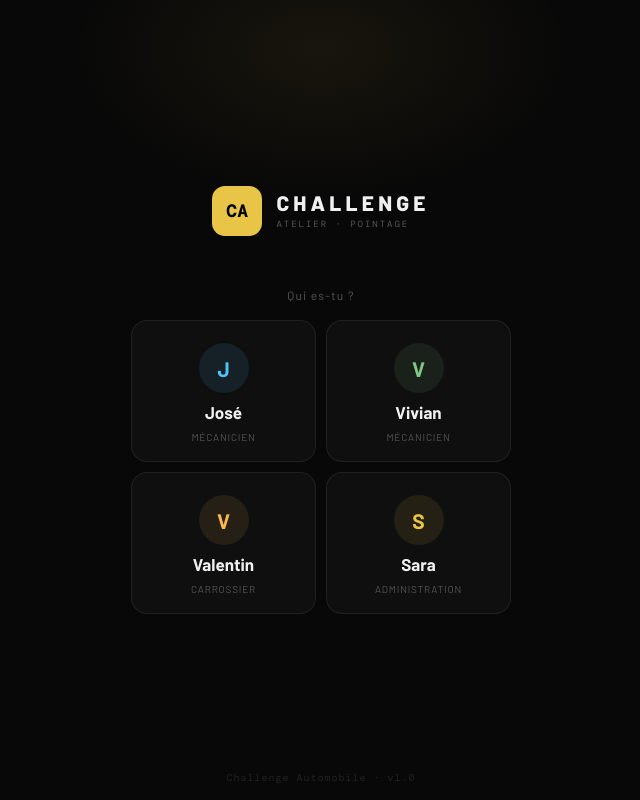
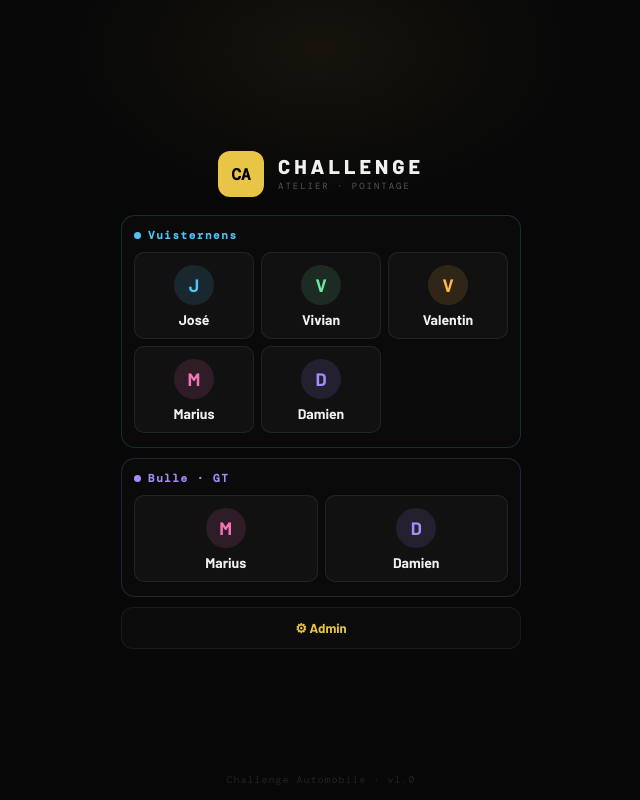
Before and after one commit to Damper681/challenge-timeclock, a React (Vite) app in the folder challenge-timeclock/challenge-timeclock/: page / in a window 1280 px wide. Shown: the whole page, without its empty margins (319-959 px from the left). Built offline with nearby package versions, Linux system fonts and the light colour scheme.

Commit message:
Update LoginScreen.jsx

```diff
--- a/challenge-timeclock/challenge-timeclock/src/screens/LoginScreen.jsx
+++ b/challenge-timeclock/challenge-timeclock/src/screens/LoginScreen.jsx
@@ -1,20 +1,46 @@
 import { useState } from 'react'
 
-const USERS = [
-  { id: 'jose',     name: 'José',     role: 'mechanic',   label: 'Mécanicien',     color: '#4fc3f7' },
-  { id: 'vivian',   name: 'Vivian',   role: 'mechanic',   label: 'Mécanicien',     color: '#81c784' },
-  { id: 'valentin', name: 'Valentin', role: 'carrossier', label: 'Carrossier',     color: '#ffb74d' },
-  { id: 'sara',     name: 'Sara',     role: 'admin',      label: 'Administration', color: '#e8c547' },
+const CHALLENGE_USERS = [
+  { id: 'jose',     name: 'José',     role: 'mechanic',   label: 'Mécanicien',  space: 'challenge', color: '#4fc3f7' },
+  { id: 'vivian',   name: 'Vivian',   role: 'mechanic',   label: 'Mécanicien',  space: 'challenge', color: '#6ee7a0' },
+  { id: 'valentin', name: 'Valentin', role: 'carrossier', label: 'Carrossier',  space: 'challenge', color: '#ffb74d' },
+  { id: 'marius_c', name: 'Marius',   role: 'mechanic',   label: 'Mécanicien',  space: 'challenge', color: '#f472b6' },
+  { id: 'damien_c', name: 'Damien',   role: 'mechanic',   label: 'Mécanicien',  space: 'challenge', color: '#a78bfa' },
 ]
+
+const GT_USERS = [
+  { id: 'marius',  name: 'Marius',  role: 'mechanic', label: 'Mécanicien', space: 'gt', color: '#f472b6' },
+  { id: 'damien',  name: 'Damien',  role: 'mechanic', label: 'Mécanicien', space: 'gt', color: '#a78bfa' },
+]
+
+const ADMIN_USER = { id: 'admin', name: 'Admin', role: 'admin', label: 'Administration', space: 'all', color: '#e8c547' }
 
 export default function LoginScreen({ onLogin }) {
   const [pressed, setPressed] = useState(null)
-  const handleSelect = (u) => { setPressed(u.id); setTimeout(() => onLogin(u), 180) }
+
+  const handleSelect = (u) => {
+    setPressed(u.id)
+    setTimeout(() => onLogin(u), 180)
+  }
+
+  const UserCard = (u) => (
+    <button key={u.id} style={{
+      ...s.card,
+      borderColor: pressed===u.id ? u.color : 'rgba(255,255,255,0.08)',
+      background: pressed===u.id ? u.color+'18' : 'rgba(255,255,255,0.03)',
+      transform: pressed===u.id ? 'scale(0.96)' : 'scale(1)',
+    }} onClick={() => handleSelect(u)}>
+      <div style={{...s.avatar, background:u.color+'20', color:u.color}}>{u.name[0]}</div>
+      <div style={{...s.name, color:pressed===u.id?u.color:'#f0f0f0'}}>{u.name}</div>
+    </button>
+  )
 
   return (
     <div style={s.root}>
       <div style={s.glow} />
       <div style={s.inner}>
+
+        {/* Brand */}
         <div style={s.brand}>
           <div style={s.logo}>CA</div>
           <div>
@@ -22,20 +48,38 @@ export default function LoginScreen({ onLogin }) {
             <div style={s.brandSub}>ATELIER · POINTAGE</div>
           </div>
         </div>
-        <p style={s.prompt}>Qui es-tu ?</p>
-        <div style={s.grid}>
-          {USERS.map(u => (
-            <button key={u.id} style={{...s.card,
-              borderColor: pressed===u.id ? u.color : 'rgba(255,255,255,0.07)',
-              background: pressed===u.id ? u.color+'15' : 'rgba(255,255,255,0.03)',
-              transform: pressed===u.id ? 'scale(0.96)' : 'scale(1)',
-            }} onClick={() => handleSelect(u)}>
-              <div style={{...s.avatar, background: u.color+'18', color: u.color}}>{u.name[0]}</div>
-              <div style={{...s.name, color: pressed===u.id ? u.color : '#f0f0f0'}}>{u.name}</div>
-              <div style={s.label}>{u.label}</div>
-            </button>
-          ))}
+
+        {/* Challenge Vuisternens */}
+        <div style={{...s.siteCard, borderColor:'#4fc3f7'+'30'}}>
+          <div style={s.siteHeader}>
+            <div style={{...s.siteDot, background:'#4fc3f7'}}/>
+            <span style={{...s.siteName, color:'#4fc3f7'}}>Vuisternens</span>
+          </div>
+          <div style={s.grid5}>
+            {CHALLENGE_USERS.map(u => UserCard(u))}
+          </div>
         </div>
+
+        {/* Challenge GT Bulle */}
+        <div style={{...s.siteCard, borderColor:'#a78bfa'+'30'}}>
+          <div style={s.siteHeader}>
+            <div style={{...s.siteDot, background:'#a78bfa'}}/>
+            <span style={{...s.siteName, color:'#a78bfa'}}>Bulle · GT</span>
+          </div>
+          <div style={s.grid2}>
+            {GT_USERS.map(u => UserCard(u))}
+          </div>
+        </div>
+
+        {/* Admin */}
+        <button style={{
+          ...s.adminBtn,
+          borderColor: pressed==='admin' ? '#e8c547' : 'rgba(255,255,255,0.06)',
+          background: pressed==='admin' ? '#e8c54718' : 'rgba(255,255,255,0.02)',
+        }} onClick={() => handleSelect(ADMIN_USER)}>
+          <span style={{fontSize:13, color:'#e8c547', fontWeight:700}}>⚙ Admin</span>
+        </button>
+
       </div>
       <div style={s.footer}>Challenge Automobile · v1.0</div>
     </div>
@@ -43,18 +87,23 @@ export default function LoginScreen({ onLogin }) {
 }
 
 const s = {
-  root: { minHeight:'100dvh', background:'#080808', display:'flex', flexDirection:'column', alignItems:'center', justifyContent:'center', padding:'24px 20px', position:'relative', overflow:'hidden' },
-  glow: { position:'absolute', top:-100, left:'50%', transform:'translateX(-50%)', width:500, height:300, background:'radial-gradient(ellipse, rgba(232,197,71,0.07) 0%, transparent 70%)', pointerEvents:'none' },
-  inner: { width:'100%', maxWidth:380, display:'flex', flexDirection:'column', alignItems:'center', position:'relative', zIndex:1 },
-  brand: { display:'flex', alignItems:'center', gap:14, marginBottom:52 },
-  logo: { width:50, height:50, borderRadius:13, background:'#e8c547', color:'#000', fontFamily:'var(--font-mono)', fontWeight:700, fontSize:17, display:'flex', alignItems:'center', justifyContent:'center', letterSpacing:'0.05em' },
-  brandName: { fontWeight:800, fontSize:21, letterSpacing:'0.2em', color:'#f0f0f0', lineHeight:1 },
-  brandSub: { fontSize:9, letterSpacing:'0.22em', color:'#555', marginTop:5, fontFamily:'var(--font-mono)' },
-  prompt: { fontSize:12, color:'#555', letterSpacing:'0.1em', marginBottom:18 },
-  grid: { display:'grid', gridTemplateColumns:'1fr 1fr', gap:10, width:'100%' },
-  card: { display:'flex', flexDirection:'column', alignItems:'center', padding:'22px 12px 18px', borderRadius:16, border:'1px solid', cursor:'pointer', transition:'all 0.15s ease', gap:9 },
-  avatar: { width:50, height:50, borderRadius:'50%', display:'flex', alignItems:'center', justifyContent:'center', fontSize:21, fontWeight:700 },
-  name: { fontSize:17, fontWeight:700, transition:'color 0.15s' },
-  label: { fontSize:10, color:'#555', letterSpacing:'0.08em', textTransform:'uppercase' },
-  footer: { position:'fixed', bottom:16, fontSize:10, color:'#222', fontFamily:'var(--font-mono)', letterSpacing:'0.1em' }
+  root: { minHeight:'100dvh', background:'#080808', display:'flex', flexDirection:'column', alignItems:'center', justifyContent:'center', padding:'20px 16px', position:'relative', overflow:'hidden' },
+  glow: { position:'absolute', top:-100, left:'50%', transform:'translateX(-50%)', width:500, height:300, background:'radial-gradient(ellipse, rgba(232,197,71,0.06) 0%, transparent 70%)', pointerEvents:'none' },
+  inner: { width:'100%', maxWidth:400, display:'flex', flexDirection:'column', gap:10, position:'relative', zIndex:1 },
+  brand: { display:'flex', alignItems:'center', gap:14, marginBottom:8, justifyContent:'center' },
+  logo: { width:46, height:46, borderRadius:12, background:'#e8c547', color:'#000', fontFamily:'var(--font-mono)', fontWeight:700, fontSize:16, display:'flex', alignItems:'center', justifyContent:'center' },
+  brandName: { fontWeight:800, fontSize:20, letterSpacing:'0.2em', color:'#f0f0f0', lineHeight:1 },
+  brandSub: { fontSize:9, letterSpacing:'0.22em', color:'#555', marginTop:4, fontFamily:'var(--font-mono)' },
+  siteCard: { border:'1px solid', borderRadius:14, padding:'12px 12px 14px', background:'rgba(255,255,255,0.01)' },
+  siteHeader: { display:'flex', alignItems:'center', gap:7, marginBottom:10 },
+  siteDot: { width:7, height:7, borderRadius:'50%', flexShrink:0 },
+  siteName: { fontSize:11, fontWeight:700, letterSpacing:'0.14em', fontFamily:'var(--font-mono)' },
+  // 5-person grid: 3 top + 2 bottom centered
+  grid5: { display:'grid', gridTemplateColumns:'repeat(3, 1fr)', gap:7 },
+  grid2: { display:'grid', gridTemplateColumns:'1fr 1fr', gap:7 },
+  card: { display:'flex', flexDirection:'column', alignItems:'center', padding:'12px 8px 10px', borderRadius:10, border:'1px solid', cursor:'pointer', transition:'all 0.15s ease', gap:6 },
+  avatar: { width:40, height:40, borderRadius:'50%', display:'flex', alignItems:'center', justifyContent:'center', fontSize:18, fontWeight:700 },
+  name: { fontSize:14, fontWeight:700, transition:'color 0.15s' },
+  adminBtn: { padding:'12px', borderRadius:12, border:'1px solid', cursor:'pointer', textAlign:'center', transition:'all 0.15s' },
+  footer: { position:'fixed', bottom:14, fontSize:10, color:'#222', fontFamily:'var(--font-mono)', letterSpacing:'0.1em' }
 }
```
